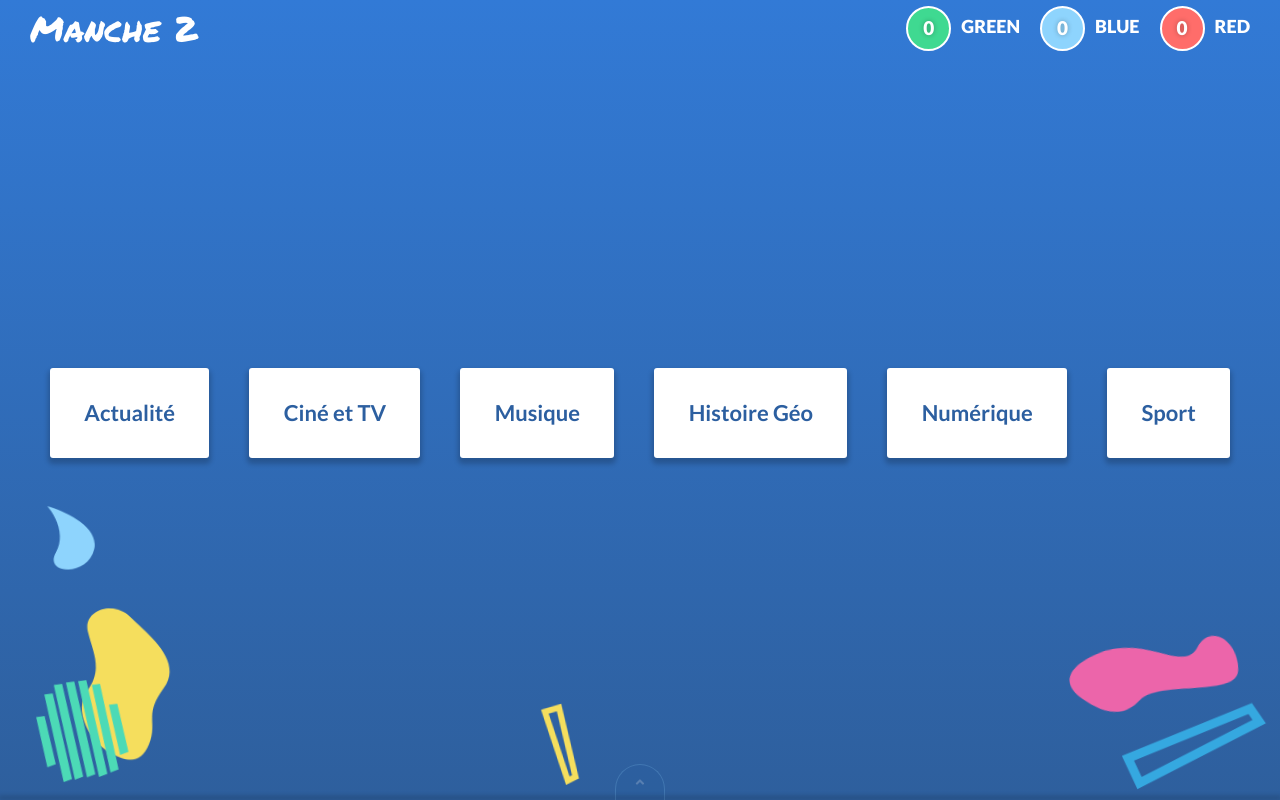
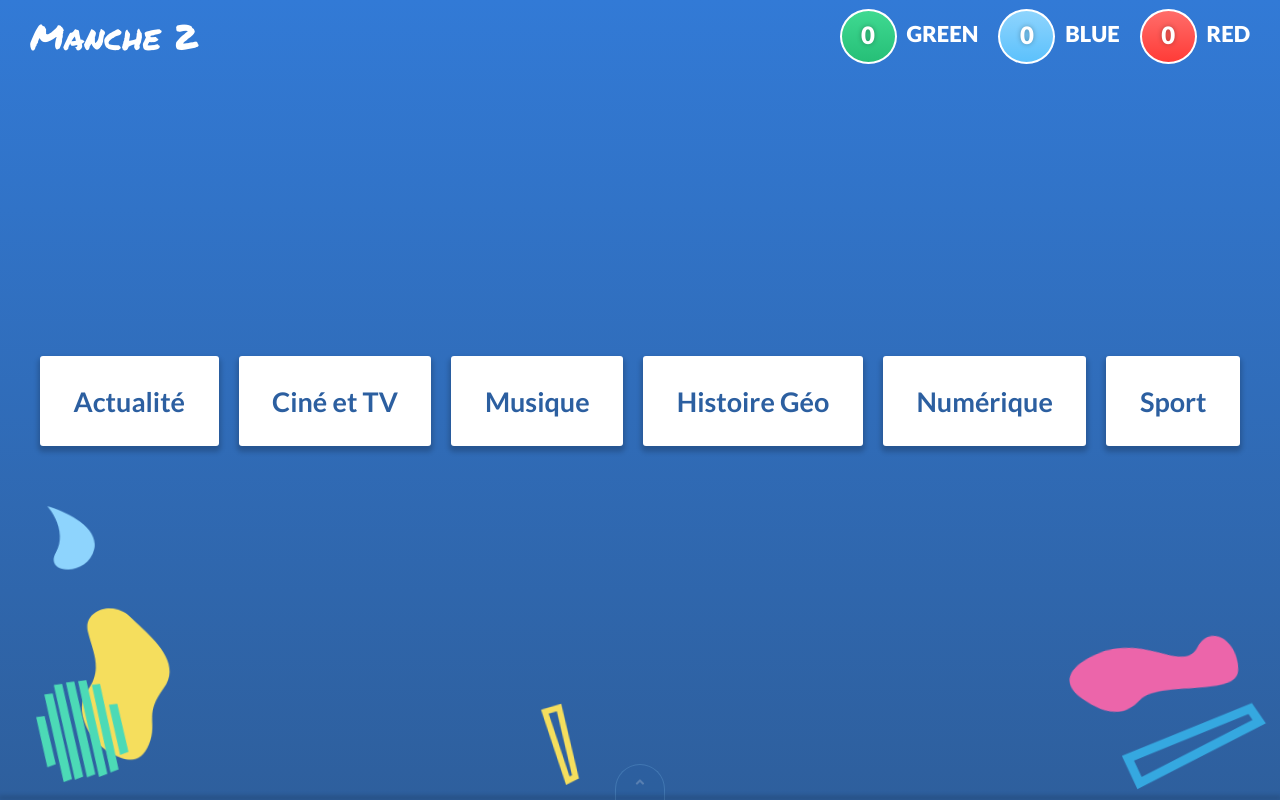
Before and after one commit to Benrajalu/quizframework, a React (Create React App) app: page /phase2 in a window 1280 px wide. Built offline with nearby package versions, Linux system fonts and the light colour scheme.

Commit message:
Question modals are big screen tuning

```diff
--- a/src/components/CategoryQuestion/CategoryQuestion.js
+++ b/src/components/CategoryQuestion/CategoryQuestion.js
@@ -3,33 +3,48 @@ import PropTypes from 'prop-types';
 import classnames from 'classnames';
 
 import styles from './CategoryQuestion.module.scss';
+import QuestionModal from "../QuestionModal/QuestionModal";
 
 function CategoryQuestion (props) {
+  const {
+    replied,
+    points,
+    question,
+  } = props;
+
   const [isSecret, setSecret] = useState(props.status === "hidden");
+
   return (
     <div className={styles.categoryQuestion}>
       <button
         onClick={() => setSecret(false)}
-        className={classnames(styles.overlay, {[styles.hidden]: isSecret})}
+        className={classnames(
+            styles.overlay,
+            {[styles.disabled]: replied},
+          )
+        }
+        disabled={replied}
       >
-        {props.points}
+        <span>Cette question vaut...</span>
+        <strong>{points} point{points > 1 && 's'}</strong>
       </button>
-      <div>
-        {props.question.text}
-        <button
-          onClick={() => setSecret(true)}
-        >
-          Fermer
-        </button>
-      </div>
+      {!isSecret &&
+        <QuestionModal
+          closeHandler={() => setSecret(true)}
+          question={question}
+          points={points}
+        />
+      }
     </div>
   );
 }
 
 CategoryQuestion.propTypes = {
   status: PropTypes.string.isRequired,
+  replied: PropTypes.bool.isRequired,
   points: PropTypes.number.isRequired,
   question: PropTypes.object.isRequired,
-};
+}
+
 
 export default CategoryQuestion;
--- a/src/components/CategoryQuestion/CategoryQuestion.module.scss
+++ b/src/components/CategoryQuestion/CategoryQuestion.module.scss
@@ -1,9 +1,14 @@
+@import "../../layoutStyles/helpers";
+
 .categoryQuestion {
   display: flex;
   position: relative;
   overflow: hidden;
   width: calc(33% - 2rem);
-  margin: 0 1rem 1rem;
+  margin: 0 1rem 2rem;
+  border-radius: 3rem;
+  box-shadow: 0 0.2rem 0.5rem 0.2rem rgba(0, 0, 0, 0.2);
+  background: $navy;
 
   .overlay {
     position: absolute;
@@ -13,11 +18,22 @@
     left: 0;
     width: 100%;
     height: 100%;
-    transform: translateY(-100%);
     transition: all 200ms ease-out;
+    text-align: center;
+    display: flex;
+    flex-flow: column;
+    align-items: center;
+    justify-content: center;
+    @include marker(3rem, $navy);
+    cursor: pointer;
 
-    &.hidden {
-      transform: translateY(0);
+    &:disabled {
+      cursor: not-allowed;
+      opacity: 0.7;
+    }
+
+    strong {
+      @include marker(5rem, $purple);
     }
   }
 }
--- a/src/components/Menu/Menu.js
+++ b/src/components/Menu/Menu.js
@@ -1,6 +1,6 @@
 import React, { Component } from "react";
 import classnames from "classnames";
-import { Link, NavLink } from "react-router-dom";
+import { NavLink } from "react-router-dom";
 
 import style from "./Menu.module.scss";
 
--- /dev/null
+++ b/src/components/QuestionModal/QuestionModal.js
@@ -0,0 +1,55 @@
+import React, {Component} from 'react';
+import PropTypes from 'prop-types';
+
+import styles from './QuestionModal.module.scss';
+import ReactAudioPlayer from "react-audio-player";
+
+class QuestionModal extends Component {
+  componentDidMount() {
+    document.addEventListener('keydown', this.handleExit);
+  }
+
+  componentWillUnmount() {
+    document.removeEventListener('keydown', this.handleExit);
+  }
+
+  handleExit = () => {
+    const { closeHandler } = this.props;
+    closeHandler();
+  };
+  render() {
+    const { question, points } = this.props;
+    return (
+      <div className={styles.questionModal}>
+        <div className={styles.content}>
+          <button
+            onClick={() => this.handleExit()}
+          >
+            <i className="fas fa-times" />
+          </button>
+          <p>Pour {points} point{points > 1 && 's'}</p>
+          <p>{question.text}</p>
+
+          {question.audio && <ReactAudioPlayer src={question.audio} controls />}
+          {question.image && <img src={question.image} alt="" />}
+          {question.choices && (
+            <ul>
+              {question.choices.map(choice => (
+                <li key={choice.replace(" ", "")}>{choice}</li>
+              ))}
+            </ul>
+          )}
+
+        </div>
+      </div>
+    );
+  }
+}
+
+QuestionModal.propTypes = {
+  closeHandler: PropTypes.func.isRequired,
+  question: PropTypes.object.isRequired,
+  points: PropTypes.number.isRequired,
+};
+
+export default QuestionModal;
--- /dev/null
+++ b/src/components/QuestionModal/QuestionModal.module.scss
@@ -0,0 +1,34 @@
+.questionModal {
+  position: fixed;
+  top: 0;
+  left: 0;
+  width: 100%;
+  height: 100%;
+  background: rgba(0,0,0,0.5);
+  display: flex;
+  flex-flow: column;
+  justify-content: center;
+  align-items: center;
+  z-index: 99;
+
+  .content {
+    background: #fff;
+    width: 80%;
+    max-width: 200rem;
+    height: 100%;
+    max-height: 80vh;
+    border-radius: 3rem;
+    display: flex;
+    flex-flow: column;
+    justify-content: center;
+    align-items: center;
+
+
+    img {
+      display: block;
+      max-width: 100%;
+      margin: 0 auto;
+      max-height: 80%;
+    }
+  }
+}
--- a/src/components/TeamBar/TeamBar.module.scss
+++ b/src/components/TeamBar/TeamBar.module.scss
@@ -39,21 +39,21 @@
   }
 
   .name {
-    @include lato(1.8rem, 900, $white);
+    @include lato(2.2rem, 900, $white);
     text-transform: uppercase;
     margin-bottom: 0.5rem;
   }
 
   .badge {
-    width: 4.5rem;
-    height: 4.5rem;
+    width: 5.7rem;
+    height: 5.5rem;
     border-radius: 100%;
     border: 0.2rem solid #fff;
     display: flex;
     flex-flow: column;
     justify-content: center;
     align-items: center;
-    @include lato(1.9rem, 900, $white);
+    @include lato(2.4rem, 900, $white);
 
     p {
       text-shadow: 0 0 0.5rem rgba(0, 0, 0, 0.3);
@@ -62,15 +62,15 @@
     }
 
     &.blue {
-      background: #8ed4fd;
+      background: linear-gradient(to bottom, #8ed4fd, darken(#8ed4fd, 10%));
     }
 
     &.red {
-      background: #ff6d6a;
+      background: linear-gradient(to bottom, #ff6d6a, darken(#ff6d6a, 10%));
     }
 
     &.green {
-      background: $green;
+      background: linear-gradient(to bottom, $green, darken($green, 10%));
     }
   }
 }
--- a/src/data/categories/news.js
+++ b/src/data/categories/news.js
@@ -44,5 +44,27 @@ export const NEWS = [
       type: "qcm",
       answer: "Answer copy"
     }
-  }
+  },
+  {
+    points: 10,
+    status: "hidden",
+    replied: false,
+    question: {
+      text: "Coucou ?",
+      image: imageSample,
+      type: "image",
+      answer: "Answer copy"
+    }
+  },
+  {
+    points: 5,
+    status: "hidden",
+    replied: false,
+    question: {
+      text: "Coucou ?",
+      choices: ["Choix 1", "Choix 2", "Choix 3"],
+      type: "qcm",
+      answer: "Answer copy"
+    }
+  },
 ];
--- a/src/layoutStyles/layout.module.scss
+++ b/src/layoutStyles/layout.module.scss
@@ -3,7 +3,7 @@
 .phaseTitle {
   flex-grow: 1;
   flex-shrink: 0;
-  height: 7vh;
+  height: 9vh;
   text-align: center;
   padding: 0 3rem;
   display: flex;
@@ -38,7 +38,7 @@
   flex-flow: column;
   justify-content: center;
   align-items: center;
-  padding: 1rem 0;
+  padding: 0 0 2rem 0;
 
   .contents {
     display: block;
--- a/src/phases/Phase2/Category.js
+++ b/src/phases/Phase2/Category.js
@@ -23,6 +23,7 @@ class Category extends Component {
             points={question.points}
             question={question.question}
             key={`${question.question.text}--${urlCategory}--${index}`}
+            replied={question.replied}
           />
         )}
       </div>
--- a/src/phases/Phase2/Category.module.scss
+++ b/src/phases/Phase2/Category.module.scss
@@ -1,5 +1,6 @@
 .category {
   flex-grow: 1;
+  max-height: 85rem;
   display: flex;
   flex-flow: row wrap;
   justify-content: space-between;
--- a/src/phases/Phase2/Phase2.js
+++ b/src/phases/Phase2/Phase2.js
@@ -1,4 +1,4 @@
-import React, { Component } from "react";
+import React, {Component, Fragment} from "react";
 import { NavLink, Route } from "react-router-dom";
 import TeamBar from "../../components/TeamBar/TeamBar";
 import Category from "./Category";
@@ -12,7 +12,7 @@ class Phase2 extends Component {
   render() {
     const { match } = this.props;
     return (
-      <div>
+      <Fragment>
         <div className={layout.phaseTitle}>
           <h1>Manche 2</h1>
           <TeamBar />
@@ -32,7 +32,7 @@ class Phase2 extends Component {
             <Route path={`${match.path}/:category`} component={Category} />
           </div>
         </div>
-      </div>
+      </Fragment>
     );
   }
 }
--- a/src/phases/Phase2/Phase2.module.scss
+++ b/src/phases/Phase2/Phase2.module.scss
@@ -16,9 +16,9 @@
     align-self: center;
     width: 100%;
     max-width: 180rem;
-    margin: 0 auto 3rem;
+    margin: 0 auto 5rem;
     li {
-      padding: 0 2rem;
+      padding: 0 1rem;
       flex-grow: 2;
     }
     a {
@@ -35,7 +35,7 @@
       top: 0;
       position: relative;
       text-decoration: none;
-      @include lato(2.2rem, 700, $navy);
+      @include lato(2.7rem, 700, $navy);
 
       &:global(.active) {
         background: $purple;
```
